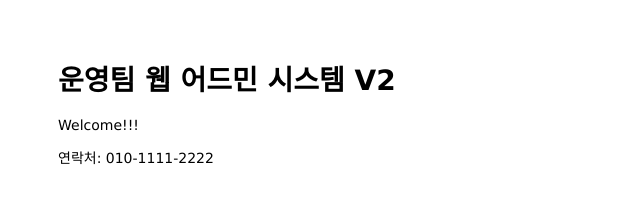
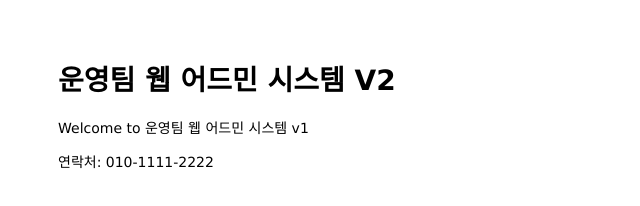
Before and after one commit to julyone/mastering-git-github, a website: page public/index.html in a window 1280 px wide. Shown: the whole page, without its empty margins (0-640 px from the left). Drawn offline with Linux system fonts and the light colour scheme.

Commit message:
Change body

```diff
--- a/public/index.html
+++ b/public/index.html
@@ -7,7 +7,7 @@
 
 <body>
   <h1>운영팀 웹 어드민 시스템 V2</h1>
-  <p>Welcome!!!</p>
+  <p>Welcome to 운영팀 웹 어드민 시스템 v1</p>
 </body>
 
 <footer>
```
